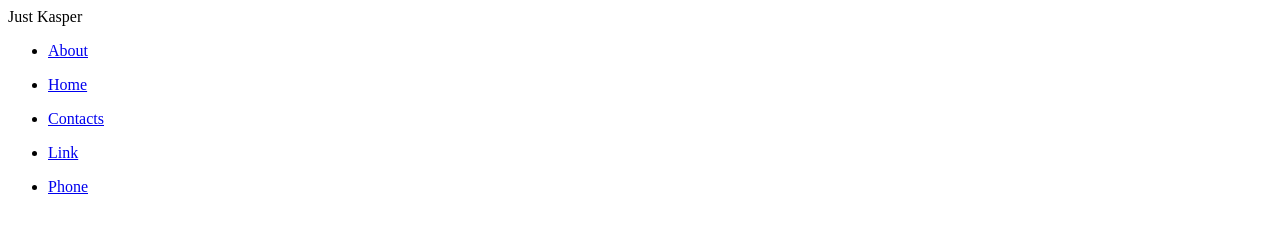
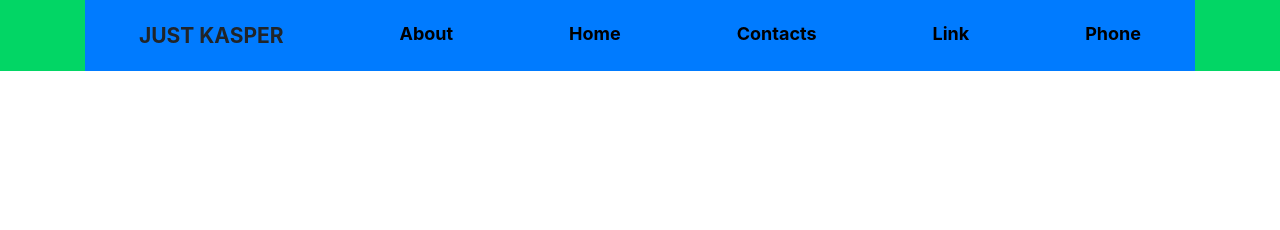
Before and after one commit to Kasper-developer/Repair, a plain HTML site: page index.html in a window 1280 px wide. Drawn offline with Linux system fonts and the light colour scheme; the site is published under a folder, as on GitHub Pages, so addresses that start at the root find nothing.

Commit message:
Добавлены изменения с html файлом

```diff
--- a/index.html
+++ b/index.html
@@ -4,8 +4,8 @@
 	<meta charset="UTF-8">
 	<meta http-equiv="X-UA-Compatible" content="IE=edge">
 	<meta name="viewport" content="width=device-width, initial-scale=1.0">
-	<link rel="stylesheet" href="/Repair/bootstrap.min.css">
-	<link rel="stylesheet" href="/Repair/style.css">
+	<link rel="stylesheet" href="./bootstrap.min.css">
+	<link rel="stylesheet" href="./style.css">
 	<title>Ремонт квартир</title>
 </head>
 <body>
```
